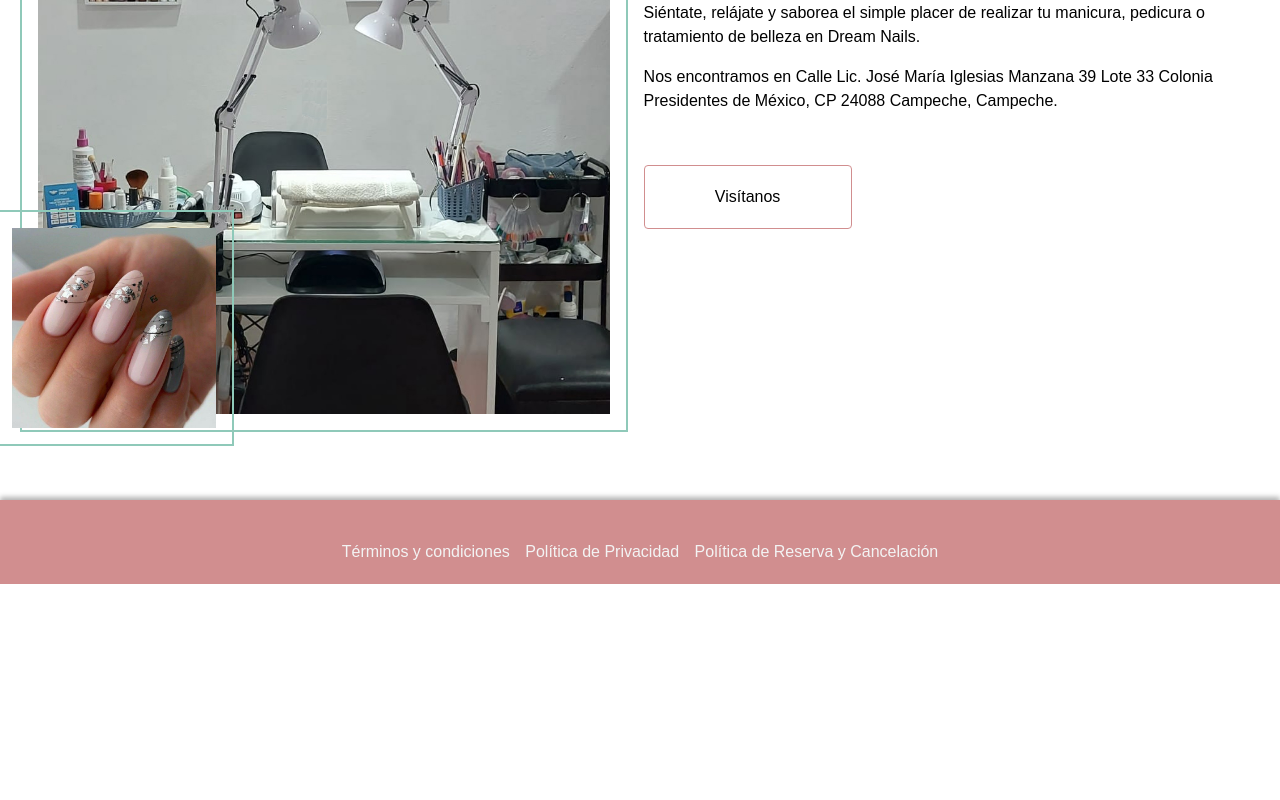
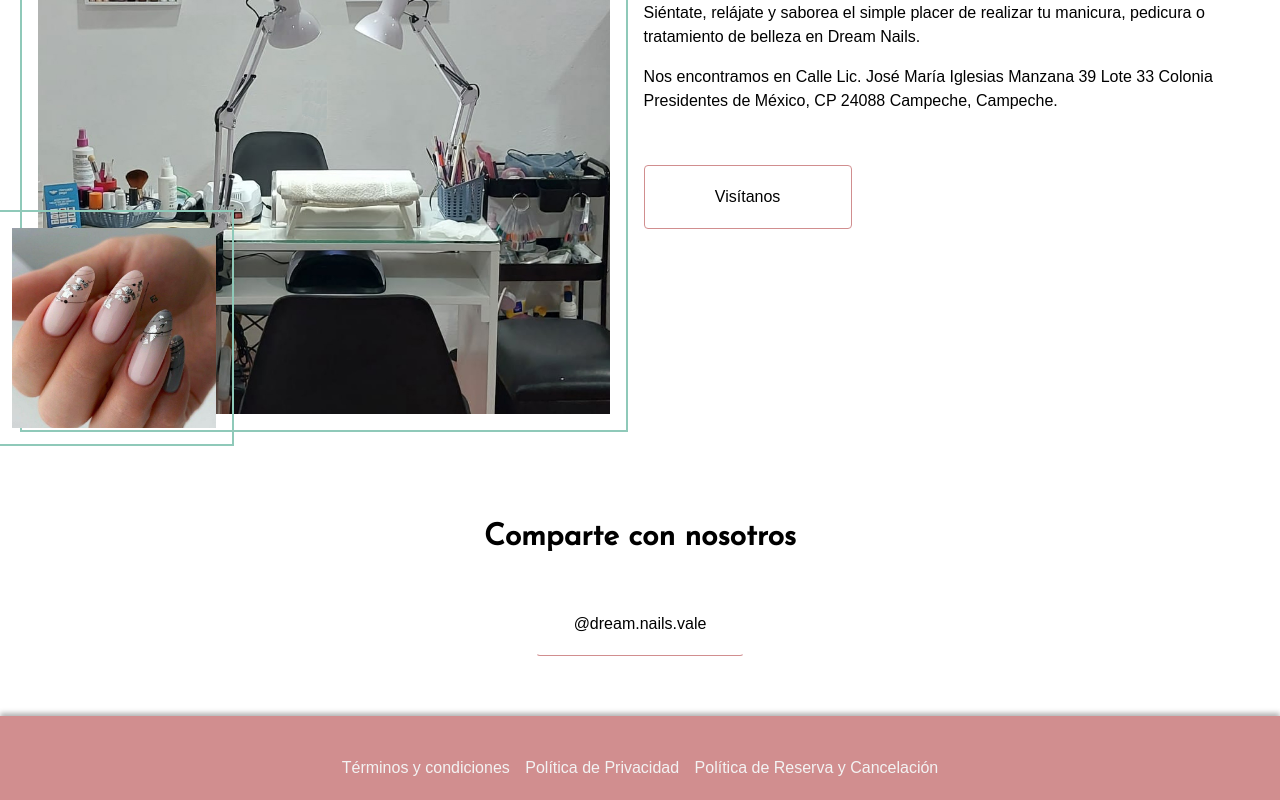
Before and after one commit to deiviiss/dream-nails, a Next.js app: page / in a window 1280 px wide. Shown: the part 2143-2943 px from the top of the page. Before the commit the page ends 2727 px from the top, so only its background shows below. Built offline with nearby package versions, Linux system fonts and the light colour scheme; no server answers; a web font is replaced by a local one.

Commit message:
feat: :zap: Add Share Section to Homepage and Redesign Dropdown
This commit adds the share section to the homepage of the site and redesigns the dropdown to occupy the entire screen.

```diff
--- a/src/app/about-us/page.tsx
+++ b/src/app/about-us/page.tsx
@@ -4,7 +4,7 @@ import Hero from '@/components/Hero'
 
 const ServicesPage: NextPage = () => {
   const title = 'SOBRE NOSOTROS'
-  const urlImg = 'url("./hero.jpg")'
+  const urlImg = 'url("./hero.jpeg")'
 
   return (
 
--- a/src/app/galery/page.tsx
+++ b/src/app/galery/page.tsx
@@ -3,7 +3,7 @@ import Hero from '@/components/Hero'
 
 const GaleryPage: NextPage = () => {
   const title = 'NUESTRA GALERIA'
-  const urlImg = 'url("./hero.jpg")'
+  const urlImg = 'url("./hero.jpeg")'
 
   return (
     <>
--- a/src/app/page.tsx
+++ b/src/app/page.tsx
@@ -109,6 +109,24 @@ const HomePage: NextPage = () => {
         </div>
       </section>
 
+      {/* instagram */}
+      <section className='flex flex-col gap-4 items-center mb-10 p-5 lg:flex-row '>
+        {/* body */}
+        <div className="max-w-[800px] mx-auto">
+
+          <header className='mb-8'>
+            <h1 className='text-3xl font-semibold text-black'>Comparte con nosotros</h1>
+          </header>
+
+          <footer className='flex flex-col items-center justify-center'>
+            <button className='w-52 h-16 mt-1 p-2 font-normal border border-transparent border-b-primary rounded hover:border-b-tertiary'>
+              <Link target='_blank' href={'https://instagram.com/dream.nails.vale?utm_source=qr&igshid=MzNlNGNkZWQ4Mg=='}>
+                @dream.nails.vale
+              </Link>
+            </button>
+          </footer>
+        </div>
+      </section>
     </main>
   )
 }
--- a/src/app/prices/page.tsx
+++ b/src/app/prices/page.tsx
@@ -39,7 +39,7 @@ const PricesPage: NextPage = () => {
   const titleAdicional = 'Adicional'
   const servicesAdicional = groupedServices.adicionales
   const title = 'PRECIOS'
-  const urlImg = 'url("./hero.jpg")'
+  const urlImg = 'url("./hero.jpeg")'
 
   return (
     <>
--- a/src/components/DropDown.tsx
+++ b/src/components/DropDown.tsx
@@ -1,6 +1,7 @@
 'use client'
 import Link from 'next/link'
 import { useState, useEffect, useRef } from 'react'
+import { AiOutlineClose } from 'react-icons/ai'
 import { RiMenu3Fill } from 'react-icons/ri'
 
 interface NavigationItem {
@@ -30,19 +31,23 @@ export default function DropDown({ navigations }: { navigations: NavigationItem[
   }, [dropdownRef])
 
   return (
-    <div ref={dropdownRef} className="relative w-auto flex flex-col items-center px-5 rounded-md z-50 sm:hidden">
+    <div ref={dropdownRef} className="w-auto flex flex-col items-center px-5 rounded-md z-50 sm:hidden">
 
       <button onClick={() => { setIsOpen((prev) => !prev) }} className="flex items-center justify-around border-transparent duration-400" >
         <RiMenu3Fill className='text-white font-light text-3xl'></RiMenu3Fill>
       </button>
 
       {isOpen && (
-        <ul className="absolute w-[130px] top-10 -right-[6px] p-2 rounded-md border border-primary bg-primary">
+        <div className='absolute flex flex-col justify-center items-center w-screen h-screen top-0 right-0 p-0 bg-primary'>
+          <button onClick={() => { setIsOpen((prev) => !prev) }} className="absolute top-8 right-7 flex items-center justify-around border-transparent duration-400" >
+            <AiOutlineClose className='text-white font-light text-3xl'></AiOutlineClose>
+          </button>
+          <ul className="flex flex-col items-center justify-center gap-y-10 font-bold text-3xl">
             {navigations.map((nav: NavigationItem) => (
               <li className="w-full flex justify-center items-center" key={nav.id}>
                 <Link
                   href={nav.url}
-                className="text-white hover:text-warning"
+                  className="text-white px-2 pb-[1px] border-b-2 border-white transition-transform duration-300 ease-in-out transform hover:border-secondary"
                   onClick={() => { setIsOpen(false) }}
                 >
                   {nav.label}
@@ -50,6 +55,7 @@ export default function DropDown({ navigations }: { navigations: NavigationItem[
               </li>
             ))}
           </ul>
+        </div>
       )}
     </div>
   )
```
Lines whose indentation alone changed are shown as unchanged.
